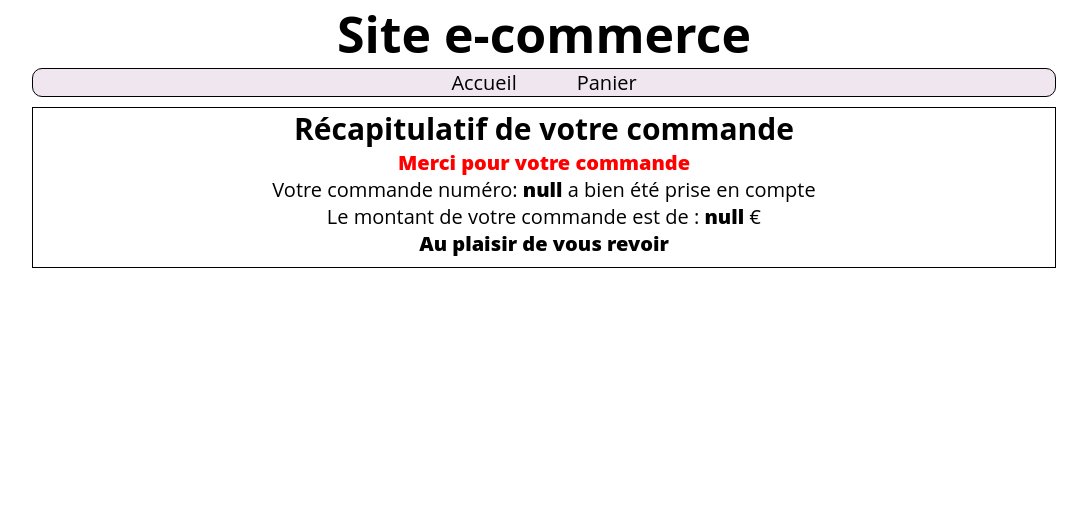
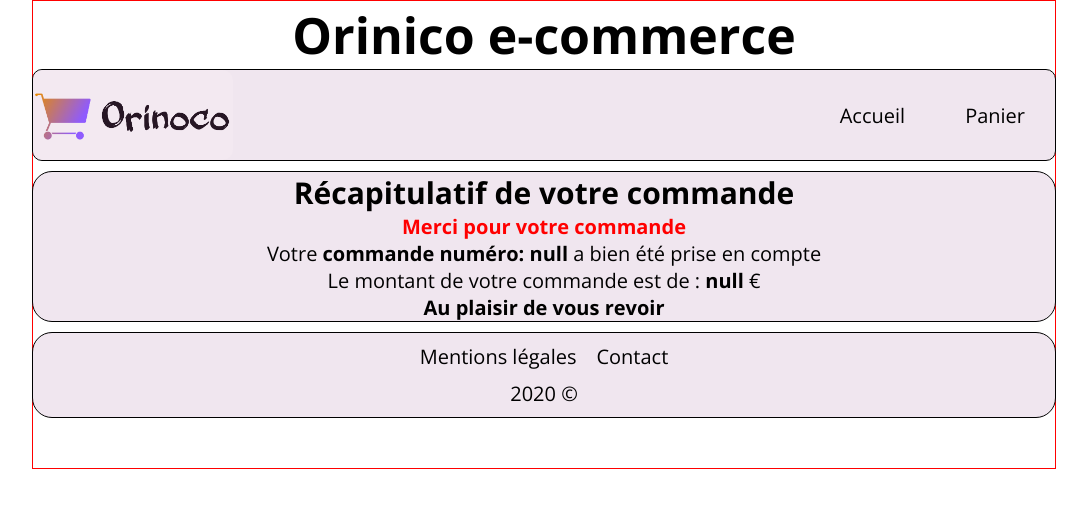
Before and after one commit to jpmazel/oc-dw-projet5-orinoco, a website: page confirmation-commande.html in a window 1280 px wide. Shown: the whole page, without its empty margins (96-1183 px from the left). Drawn offline with nearby package versions, Linux system fonts and the light colour scheme.

Commit message:
mise en page confirmation de commande OK

```diff
--- a/confirmation-commande.html
+++ b/confirmation-commande.html
@@ -3,26 +3,47 @@
   <head>
     <meta charset="UTF-8" />
     <meta name="viewport" content="width=device-width, initial-scale=1.0" />
+    <link
+      href="https://fonts.googleapis.com/css?family=Open+Sans:300,400,600,700&display=swap"
+      rel="stylesheet"
+    />
     <link rel="stylesheet" href="./sass/css/style.css" />
-    <title>Page d'accueil e-commerce</title>
+    <title>Confirmation commande</title>
   </head>
   <body>
     <div class="container">
       <div class="grid">
         <header>
-          <h1>Site e-commerce</h1>
-          <div class="menu">
+          <h1>Orinico e-commerce</h1>
+
+          <nav class="menu">
+            <div class="container-flexbox">
+              <img src="./orinoco-logo.png" alt="logo orinico" />
+
               <ul>
                 <li><a href="./index.html"> Accueil</a></li>
                 <li><a href="./panier.html">Panier</a></li>
               </ul>
             </div>
+          </nav>
         </header>
+
         <!-- Récapitulatif commande -->
-        <div id="container-recapitulatif-commande">
+        <div id="container-recapitulatif-commande"></div>
 
+        <footer>
+          <!-- ul>li>a{Mentions légales}^li>a{Contact} -->
+          <ul>
+            <li><a href="#">Mentions légales</a></li>
+            <li><a href="#">Contact</a></li>
+          </ul>
+          <div class="copyright">
+            <p>2020 ©</p>
           </div>
+        </footer>
       </div>
+
+
     </div>
 
     <script src="./js/confirmationCommande.js"></script>
--- a/js/confirmationCommande.js
+++ b/js/confirmationCommande.js
@@ -18,7 +18,7 @@ const structureConfirmationCommande = `
 <div class="recapCommande">
   <p>Merci pour votre commande</p>
   <p>
-    Votre commande numéro: <span class="gras">${responseId}</span> a bien été
+    Votre <span class="gras">commande numéro: ${responseId}</span> a bien été
     prise en compte
   </p>
   <p>
--- a/sass/scss/_media.scss
+++ b/sass/scss/_media.scss
@@ -59,3 +59,9 @@
     width: 95vw;
   }
 }
+
+//---------------------------------------------------------
+@mixin smartphone-container-recapitulatif-commande {
+  @media only screen and (max-width: $smartphone) {
+  }
+}
--- a/sass/scss/style.scss
+++ b/sass/scss/style.scss
@@ -84,6 +84,10 @@
   }
 }
 
+.gras{
+  font-weight: bold;
+}
+
 html,
 body {
   font-family: "Open Sans", sans-serif;
@@ -94,9 +98,10 @@ body {
   width: 80vw;
   margin: auto;
   display: flex;
+  justify-content: center;
   @include tailleIntermediaire-container;
   @include smartphone-container;
-  // border: 1px red solid;
+  border: 1px red solid;
 }
 
 .mise-en-page-produit {
@@ -427,41 +432,48 @@ h2 {
   }
 }
 
-// form {
-//   // background-color: cadetblue;
-//   display: flex;
-//   flex-direction: column;
-//   align-items: center;
-
-//   input {
-//     background-color: coral;
-//     width: 80vw;
-//   }
-
-//   .infoChampManquant {
-//     color: rgb(255, 238, 0);
-//     font-weight: 900;
-//   }
-
-//   textarea {
-//     background-color: crimson;
-//     width: 80vw;
-//   }
-// }
 
 //************************confirmation-commande---------------
-.gras {
-  font-weight: 900;
+
+.grid {
+  display: grid;
+  grid-template-columns: auto ;
+  grid-template-rows: auto;
+  grid-row-gap: 1rem;
+  grid-template-areas:
+    "header "
+    "produit_photo "
+    "footer ";
 }
+
 
 #container-recapitulatif-commande {
   width: 80vw;
-  border: 1px solid black;
-  padding-bottom: 1rem;
+
+  border: solid 0.5px black;
+  align-self: center;
+  display: flex;
+  flex-direction: column;
+
+  align-items: center;
+  // max-width: 100%;
+
+
+  border-radius: 2rem;
+  background-color: $couleurOrinoco;
+
+  // @include smartphone-mise-en-page-produit;
+
+  @include tailleIntermediaire-container;
+
 }
 
 .recapCommande {
+//  align-self: stretch;
+
   p:nth-child(1) {
+
+
     color: red;
     font-weight: 900;
     font-size: 2rem;
```
Also changed, not shown: index.html (+1 -0 lines), sass/css/style.css, 1 other file. Lines whose indentation alone changed are shown as unchanged.
